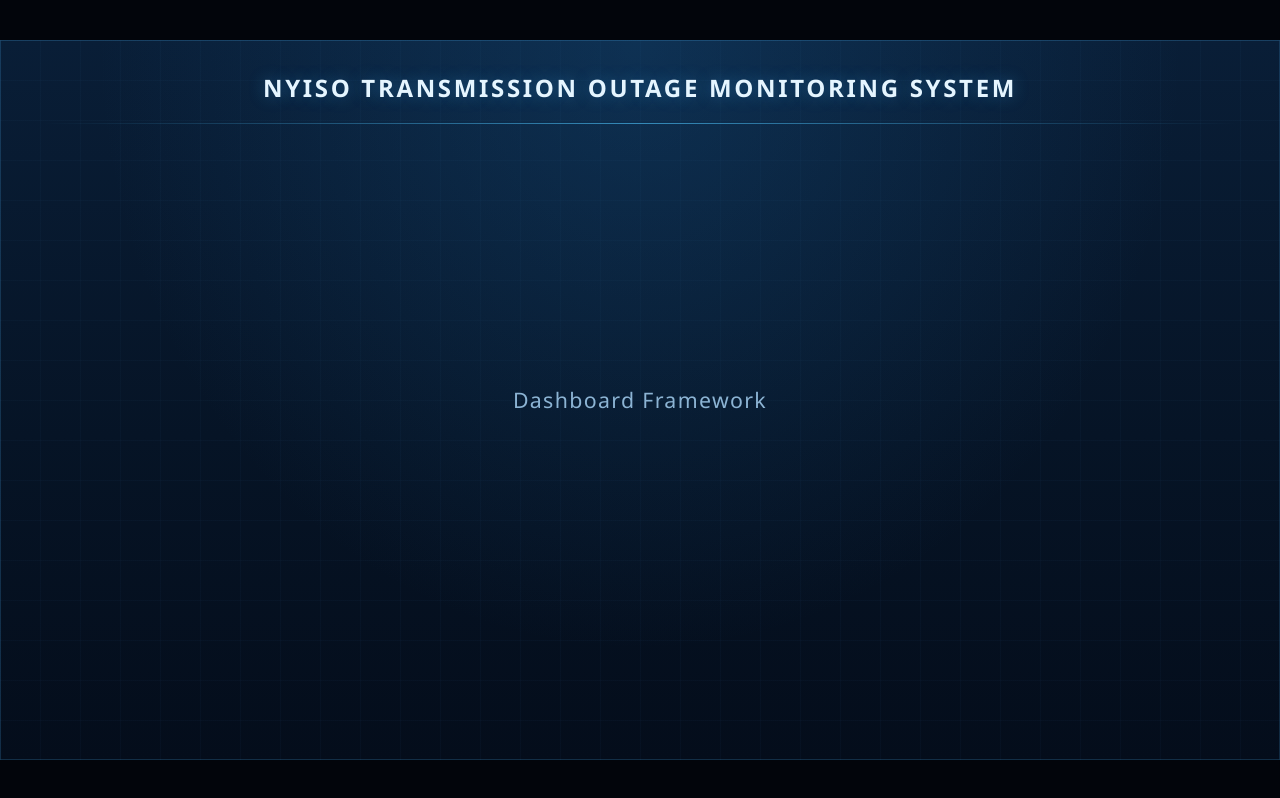
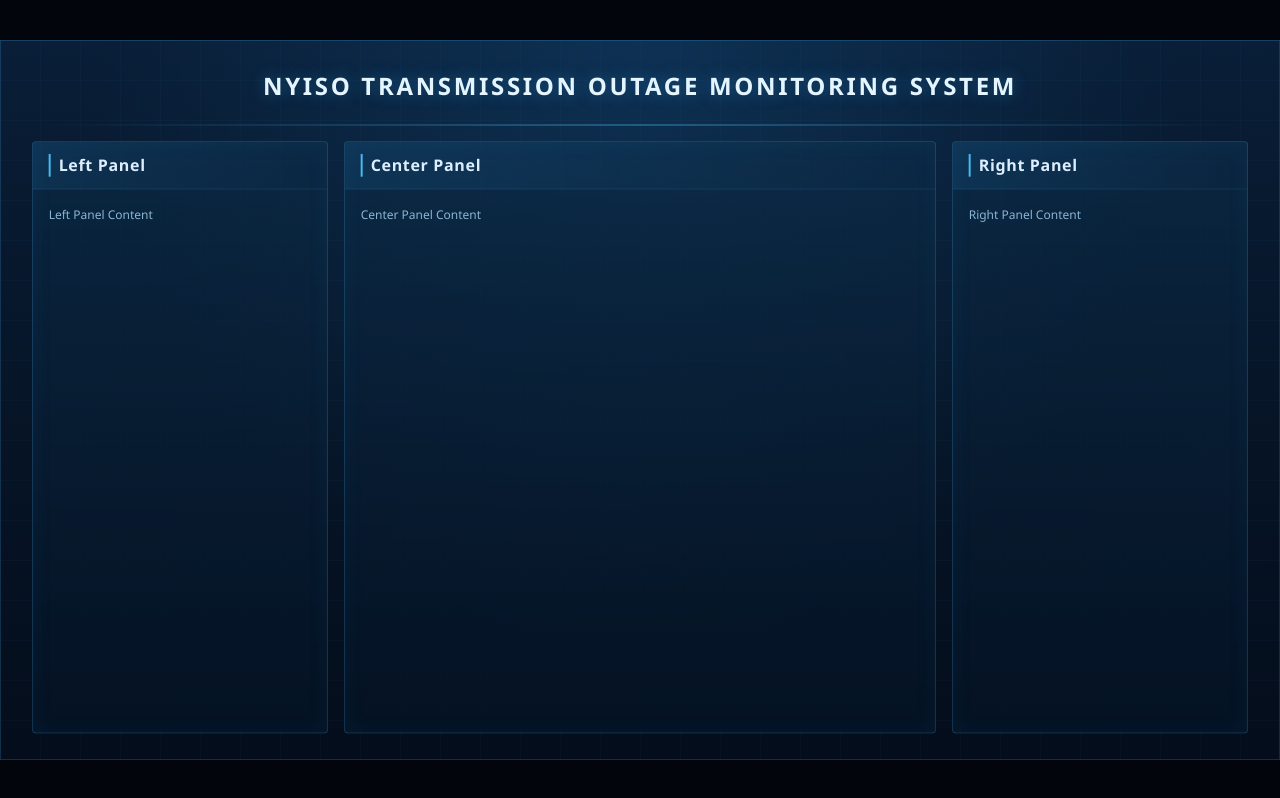
Before and after one commit to wfsmmh-spec/NYISO-Dashboard, a Vue app: page / in a window 1280 px wide. Built offline with nearby package versions, Linux system fonts and the light colour scheme.

Commit message:
feat: add dashboard layout and reusable panel card

```diff
--- /dev/null
+++ b/src/components/common/PanelCard.vue
@@ -0,0 +1,62 @@
+<script setup>
+defineProps({
+  title: {
+    type: String,
+    required: true,
+  },
+})
+</script>
+
+<template>
+  <section class="panel-card" :aria-label="title">
+    <header class="panel-card-header">
+      <h2 class="panel-card-title">{{ title }}</h2>
+    </header>
+
+    <div class="panel-card-content">
+      <slot />
+    </div>
+  </section>
+</template>
+
+<style scoped>
+.panel-card {
+  display: grid;
+  grid-template-rows: auto minmax(0, 1fr);
+  min-width: 0;
+  min-height: 0;
+  overflow: hidden;
+  border: 1px solid rgb(75 175 235 / 32%);
+  border-radius: 6px;
+  background: linear-gradient(180deg, rgb(12 43 71 / 70%), rgb(5 19 36 / 85%));
+  box-shadow: inset 0 0 32px rgb(36 124 185 / 8%);
+}
+
+.panel-card-header {
+  padding: 18px 24px;
+  border-bottom: 1px solid rgb(75 175 235 / 24%);
+  background: linear-gradient(90deg, rgb(31 108 162 / 18%), transparent);
+}
+
+.panel-card-title {
+  margin: 0;
+  padding-left: 12px;
+  border-left: 3px solid #48b8ee;
+  color: #dceeff;
+  font-size: 24px;
+  font-weight: 600;
+  line-height: 1.4;
+  letter-spacing: 1px;
+  overflow-wrap: anywhere;
+}
+
+.panel-card-content {
+  min-width: 0;
+  min-height: 0;
+  padding: 24px;
+  overflow: auto;
+  color: #8cb4d4;
+  font-size: 18px;
+  line-height: 1.6;
+}
+</style>
--- /dev/null
+++ b/src/components/layout/CenterPanel.vue
@@ -0,0 +1,7 @@
+<script setup>
+import PanelCard from '../common/PanelCard.vue'
+</script>
+
+<template>
+  <PanelCard title="Center Panel">Center Panel Content</PanelCard>
+</template>
--- /dev/null
+++ b/src/components/layout/DashboardHeader.vue
@@ -0,0 +1,5 @@
+<template>
+  <header class="dashboard-header">
+    <h1 id="dashboard-title">NYISO TRANSMISSION OUTAGE MONITORING SYSTEM</h1>
+  </header>
+</template>
--- /dev/null
+++ b/src/components/layout/LeftPanel.vue
@@ -0,0 +1,7 @@
+<script setup>
+import PanelCard from '../common/PanelCard.vue'
+</script>
+
+<template>
+  <PanelCard title="Left Panel">Left Panel Content</PanelCard>
+</template>
--- /dev/null
+++ b/src/components/layout/RightPanel.vue
@@ -0,0 +1,7 @@
+<script setup>
+import PanelCard from '../common/PanelCard.vue'
+</script>
+
+<template>
+  <PanelCard title="Right Panel">Right Panel Content</PanelCard>
+</template>
--- a/src/styles/dashboard.css
+++ b/src/styles/dashboard.css
@@ -35,8 +35,12 @@
   position: absolute;
   top: 50%;
   left: 50%;
+  display: grid;
+  grid-template-rows: 128px minmax(0, 1fr);
+  gap: 24px;
   width: 1920px;
   height: 1080px;
+  padding: 0 48px 40px;
   overflow: hidden;
   transform-origin: center center;
   background:
@@ -53,11 +57,10 @@
 }
 
 .dashboard-header {
-  position: absolute;
-  top: 48px;
-  right: 64px;
-  left: 64px;
-  padding-bottom: 28px;
+  position: relative;
+  display: grid;
+  place-items: center;
+  padding: 12px 16px 0;
   text-align: center;
 }
 
@@ -82,16 +85,11 @@
   text-shadow: 0 0 24px rgb(60 177 255 / 35%);
 }
 
-.dashboard-placeholder {
-  position: absolute;
-  top: 50%;
-  left: 50%;
-  margin: 0;
-  transform: translate(-50%, -50%);
-  color: #8cb4d4;
-  font-size: 32px;
-  font-weight: 400;
-  line-height: 1.5;
-  letter-spacing: 2px;
-  white-space: nowrap;
+.dashboard-body {
+  display: grid;
+  /* Divide the space remaining after gaps into 25% / 50% / 25%. */
+  grid-template-columns: minmax(0, 1fr) minmax(0, 2fr) minmax(0, 1fr);
+  gap: 24px;
+  min-width: 0;
+  min-height: 0;
 }
--- a/src/views/DashboardView.vue
+++ b/src/views/DashboardView.vue
@@ -1,4 +1,8 @@
 <script setup>
+import DashboardHeader from '../components/layout/DashboardHeader.vue'
+import LeftPanel from '../components/layout/LeftPanel.vue'
+import CenterPanel from '../components/layout/CenterPanel.vue'
+import RightPanel from '../components/layout/RightPanel.vue'
 import { useScreenScale } from '../composables/useScreenScale'
 
 const { scale } = useScreenScale()
@@ -11,11 +15,13 @@
       :style="{ transform: `translate(-50%, -50%) scale(${scale})` }"
       aria-labelledby="dashboard-title"
     >
-      <header class="dashboard-header">
-        <h1 id="dashboard-title">NYISO TRANSMISSION OUTAGE MONITORING SYSTEM</h1>
-      </header>
+      <DashboardHeader />
 
-      <p class="dashboard-placeholder">Dashboard Framework</p>
+      <div class="dashboard-body">
+        <LeftPanel />
+        <CenterPanel />
+        <RightPanel />
+      </div>
     </section>
   </main>
 </template>
```
